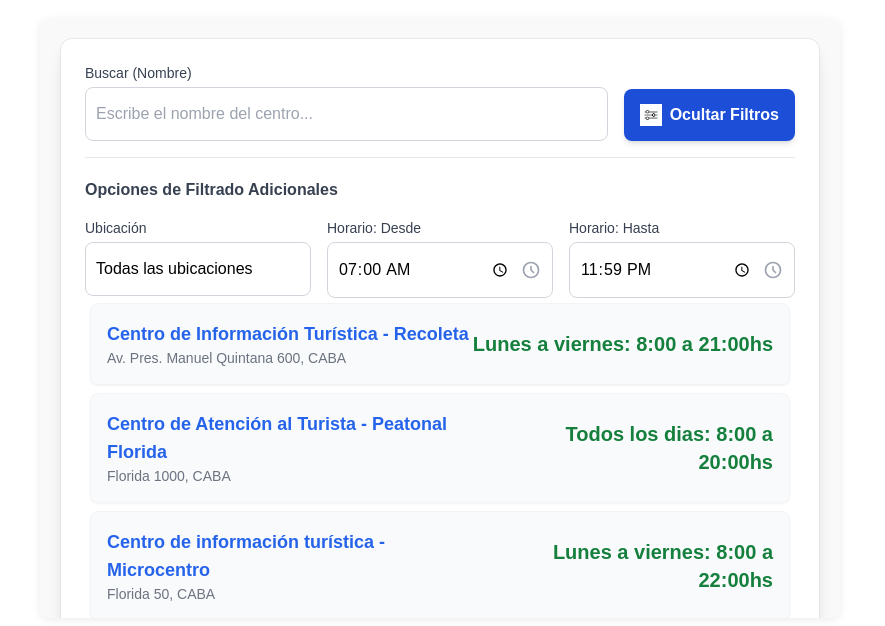
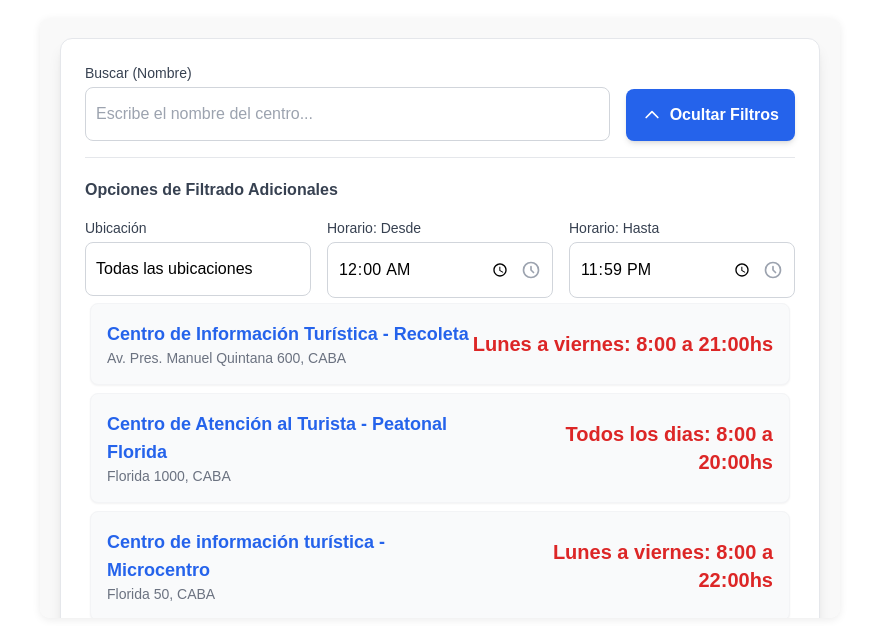
Before and after one commit to JuanGallardo373/PortalSecretariaDeTurismo, a plain HTML site: page puntos-de-asistencia/index.html in a window 1280 px wide. Both pictures are taken after a click on the button "Filtros Avanzados". Shown: the part 123-749 px from the top of the page, 0-885 px from the left. Drawn offline with nearby package versions, Linux system fonts and the light colour scheme.

Commit message:
[BRUNO] Mejoras para el filtro de centros

```diff
--- a/puntos-de-asistencia/centros.js
+++ b/puntos-de-asistencia/centros.js
@@ -60,6 +60,12 @@ document.addEventListener('DOMContentLoaded', () => {
             "coordenadas": "-34.5979738116593, -58.42453371801481",
             "horarios": "Todos los dias: 9:00 a 20:00hs",
             "tipo": "M"
+        }, {
+            "nombre": "Punto de Asistencia Madrugada",
+            "direccion": "Av. Corrientes 3000, CABA",
+            "coordenadas": "-34.6033, -58.4116",
+            "horarios": "Todos los dias: 00:00 a 09:00hs",
+            "tipo": "C"
         }
     ];
 
@@ -69,6 +75,8 @@ document.addEventListener('DOMContentLoaded', () => {
     const filterStartTime = document.getElementById('filter-start-time');
     const filterEndTime = document.getElementById('filter-end-time');
     const listaCentros = document.getElementById('lista-centros');
+    const toggleBtn = document.getElementById('toggle-filters-btn');
+    const advancedContent = document.getElementById('advanced-filters-content');
 
     // Inicializa el select de ubicaciones con nombres únicos
     function initializeFilters() {
@@ -90,6 +98,53 @@ document.addEventListener('DOMContentLoaded', () => {
         return (hours * 60) + minutes;
     }
 
+    /**
+     * @brief Determina si el centro está actualmente abierto.
+     * @param {Object} punto El objeto del centro de asistencia.
+     * @returns {boolean} True si está abierto, false si está cerrado.
+     */
+    function isCurrentlyOpen(punto) {
+        const now = new Date();
+        const currentDay = now.getDay();
+        const currentTimeMinutes = (now.getHours() * 60) + now.getMinutes();
+
+        const horarioRegex = /(\d{1,2}:\d{2})/g;
+        const horarios = punto.horarios.match(horarioRegex);
+        if (!horarios || horarios.length < 2) {
+            return false;
+        }
+
+        let openTime = timeToMinutes(horarios[0]);
+        let closeTime = timeToMinutes(horarios[1]);
+
+        const dayMatch = punto.horarios.toLowerCase();
+
+        if (dayMatch.includes("todos los dias")) {
+            if (openTime > closeTime) {
+                return currentTimeMinutes >= openTime || currentTimeMinutes <= closeTime;
+            } else {
+                return currentTimeMinutes >= openTime && currentTimeMinutes <= closeTime;
+            }
+        }
+
+        const isWeekday = currentDay >= 1 && currentDay <= 5;
+        const isWeekend = currentDay === 0 || currentDay === 6;
+
+        if (dayMatch.includes("lunes a viernes") && !isWeekday) {
+            return false;
+        }
+        if (dayMatch.includes("martes a domingos") && currentDay === 1) {
+            return false;
+        }
+
+        if (openTime > closeTime) {
+            return currentTimeMinutes >= openTime || currentTimeMinutes <= closeTime;
+        } else {
+            return currentTimeMinutes >= openTime && currentTimeMinutes <= closeTime;
+        }
+    }
+
+    // ----------------------------------------------------------------------------------
     // Aplica los filtros y actualiza la lista
     function applyFilters() {
         const nameValue = filterName.value.toLowerCase().trim();
@@ -117,7 +172,7 @@ document.addEventListener('DOMContentLoaded', () => {
         });
         renderResults(filteredData);
     }
-
+    // ----------------------------------------------------------------------------------
     // Renderiza la lista de resultados filtrados
     function renderResults(data) {
         listaCentros.innerHTML = '';
@@ -129,9 +184,13 @@ document.addEventListener('DOMContentLoaded', () => {
             return;
         }
         data.forEach(punto => {
+            const horarioColorClass = isCurrentlyOpen(punto) ? 'text-green-700' : 'text-red-600';
+
             const item = document.createElement('li');
             item.className = "p-4 bg-gray-50 rounded-lg shadow-sm flex flex-col sm:flex-row items-start sm:items-center justify-between transition duration-150 ease-in-out hover:shadow-md border border-gray-100 mb-2";
-            item.innerHTML = `<div><p class='text-lg font-bold text-blue-600'>${punto.nombre}</p><p class='text-sm text-gray-500'>${punto.direccion}</p></div><div class='text-left sm:text-right'><p class='text-xl font-extrabold text-green-700'>${punto.horarios}</p></div>`;
+
+            item.innerHTML = `<div><p class='text-lg font-bold text-blue-600'>${punto.nombre}</p><p class='text-sm text-gray-500'>${punto.direccion}</p></div><div class='text-left sm:text-right'><p class='text-xl font-extrabold ${horarioColorClass}'>${punto.horarios}</p></div>`;
+
             item.style.cursor = 'pointer';
             item.onclick = () => {
                 const [lat, lng] = punto.coordenadas.split(',').map(Number);
@@ -140,31 +199,40 @@ document.addEventListener('DOMContentLoaded', () => {
             listaCentros.appendChild(item);
         });
     }
+    // ----------------------------------------------------------------------------------
+    // --- Filtros plegables funcionales ---
+    function updateToggleButtonHTML(isExpanded) {
+        const arrowDown = `<svg xmlns='http://www.w3.org/2000/svg' class='h-5 w-5 inline-block mr-2' fill='none' viewBox='0 0 24 24' stroke='currentColor'><path stroke-linecap='round' stroke-linejoin='round' stroke-width='2' d='M19 9l-7 7-7-7'/></svg>`;
+        const arrowUp = `<svg xmlns='http://www.w3.org/2000/svg' class='h-5 w-5 inline-block mr-2' fill='none' viewBox='0 0 24 24' stroke='currentColor'><path stroke-linecap='round' stroke-linejoin='round' stroke-width='2' d='M19 15l-7-7-7 7'/></svg>`;
+        toggleBtn.innerHTML = `${isExpanded ? arrowUp : arrowDown} ${isExpanded ? 'Ocultar Filtros' : 'Filtros Avanzados'}`;
+    }
 
-    // --- Filtros plegables funcionales ---
+    // 5. Configura la funcionalidad de desplegar/contraer (Animación)
     function setupToggleButton() {
         const toggleBtn = document.getElementById('toggle-filters-btn');
         const advancedContent = document.getElementById('advanced-filters-content');
+        advancedContent.style.maxHeight = '0px';
+        advancedContent.style.overflow = 'hidden';
+        updateToggleButtonHTML(false);
         let isAdvancedOpen = false;
-        toggleBtn.addEventListener('click', function toggleHandler(e) {
-            e.preventDefault();
+        toggleBtn.onclick = function () {
             isAdvancedOpen = !isAdvancedOpen;
-            if (isAdvancedOpen) {
-                advancedContent.classList.add('open');
-                toggleBtn.classList.add('bg-blue-700');
-                toggleBtn.classList.remove('bg-blue-600');
-                toggleBtn.querySelector('span')?.remove(); // Remove old text if any
-                toggleBtn.innerHTML = `<img src='images/icono-filtrado.jpg' alt='icono filtro' style='height:22px;width:22px;vertical-align:middle;margin-right:8px;'> Ocultar Filtros`;
+            if (!isAdvancedOpen) {
+                advancedContent.style.maxHeight = `${advancedContent.scrollHeight}px`;
+                window.getComputedStyle(advancedContent).maxHeight;
+                advancedContent.style.maxHeight = '0px';
+                updateToggleButtonHTML(false);
             } else {
-                advancedContent.classList.remove('open');
-                toggleBtn.classList.remove('bg-blue-700');
-                toggleBtn.classList.add('bg-blue-600');
-                toggleBtn.querySelector('span')?.remove();
-                toggleBtn.innerHTML = `<img src='images/icono-filtrado.jpg' alt='icono filtro' style='height:22px;width:22px;vertical-align:middle;margin-right:8px;'> Filtros Avanzados`;
+                advancedContent.style.maxHeight = `${advancedContent.scrollHeight}px`;
+                advancedContent.addEventListener('transitionend', function handler() {
+                    if (advancedContent.style.maxHeight !== '0px') {
+                        advancedContent.style.maxHeight = 'none';
+                    }
+                    advancedContent.removeEventListener('transitionend', handler);
+                }, {once: true});
+                updateToggleButtonHTML(true);
             }
-            // Reconectar el evento después de cambiar el innerHTML
-            setupToggleButton();
-        }, { once: true });
+        };
     }
 
     filterName.addEventListener('input', applyFilters);
--- a/puntos-de-asistencia/index.html
+++ b/puntos-de-asistencia/index.html
@@ -43,9 +43,6 @@
                         </div>
                         <button id="toggle-filters-btn"
                             class="px-4 py-2.5 bg-blue-600 text-white font-semibold rounded-lg shadow-md hover:bg-blue-700 transition duration-150 ease-in-out flex-shrink-0 flex items-center justify-center sm:w-auto w-full">
-                            <img src="images/icono-filtrado.jpg" alt="icono filtro"
-                                style="height:22px;width:22px;vertical-align:middle;margin-right:8px;">
-                            Filtros Avanzados
                         </button>
                     </div>
                     <div id="advanced-filters-content" class="collapsible-content transition-all duration-500 ease-in-out">
@@ -70,7 +67,7 @@
                                        class="block text-sm font-medium text-gray-700 mb-1">Horario: Desde</label>
 
                                 <div class="relative">
-                                    <input type="time" id="filter-start-time" value="07:00"
+                                    <input type="time" id="filter-start-time" value="00:00"
                                            class="w-full p-2.5 border border-gray-300 rounded-lg focus:ring-blue-500 focus:border-blue-500 pr-10">
 
                                     <svg class="absolute right-3 top-1/2 transform -translate-y-1/2 h-5 w-5 text-gray-400 pointer-events-none" fill="none" viewBox="0 0 24 24" stroke="currentColor">
```
